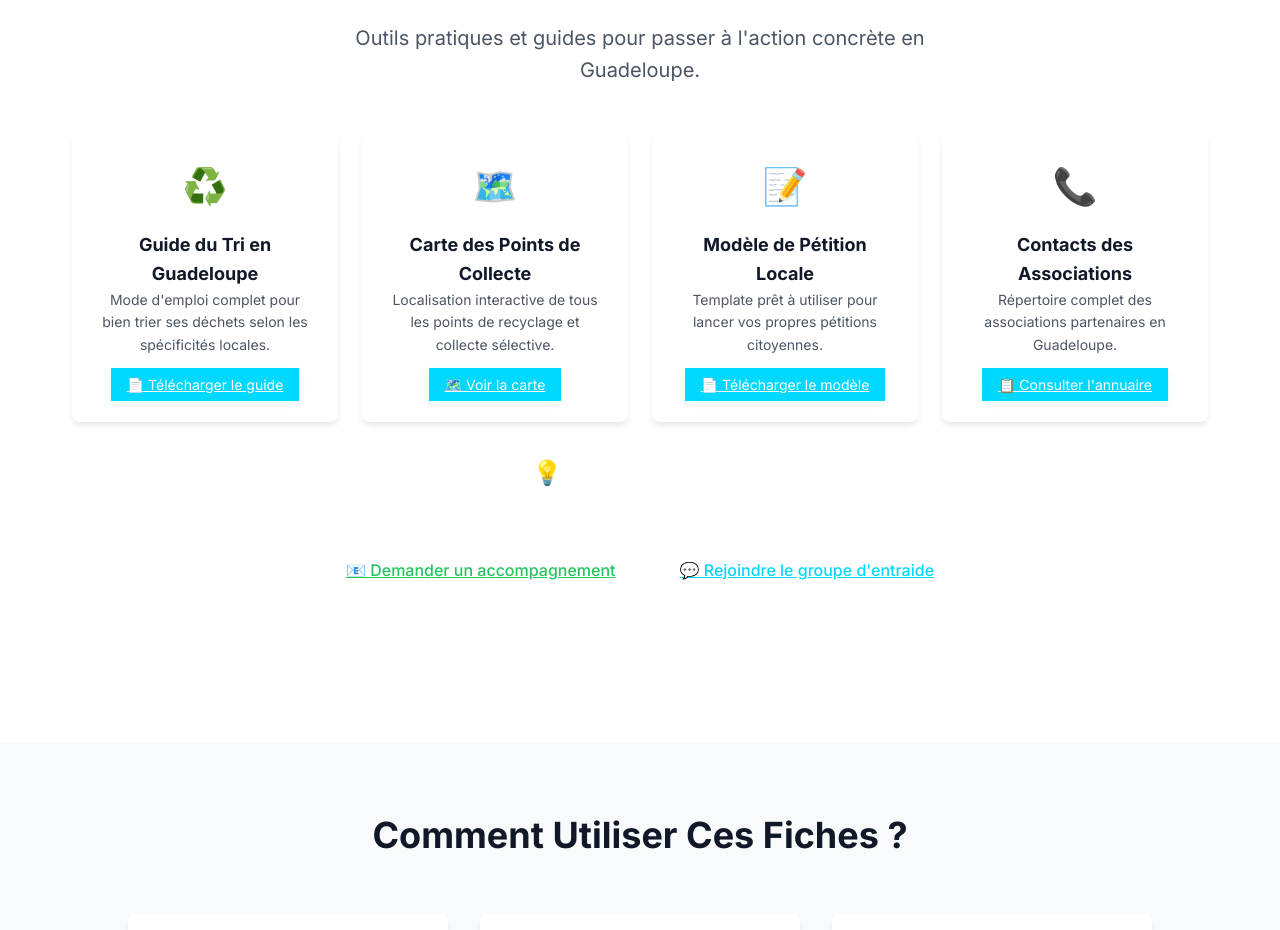
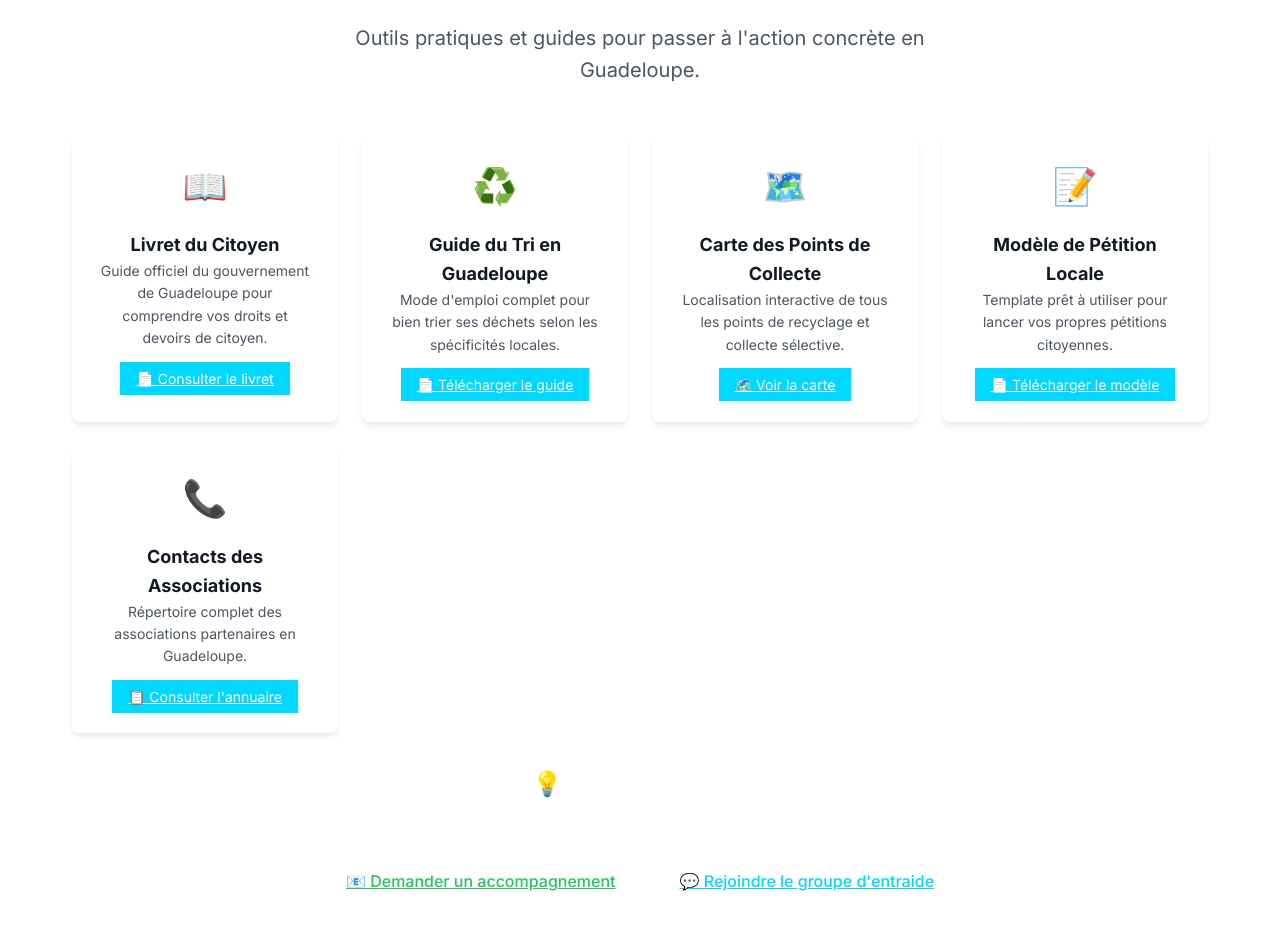
Before and after one commit to cipfarorudy/citoyen-en-action, a React (Vite) app: page /ressources in a window 1280 px wide. Shown: the part 2620-3550 px from the top of the page. Built offline with nearby package versions, Linux system fonts and the light colour scheme.

Commit message:
Ajout du Livret du Citoyen - ressource officielle du gouvernement de Guadeloupe

```diff
--- a/src/pages/RessourcesPage.tsx
+++ b/src/pages/RessourcesPage.tsx
@@ -275,6 +275,28 @@ const RessourcesPage: React.FC = () => {
             <Card className="hover:scale-105 transition-transform">
               <CardContent>
                 <div className="text-center">
+                  <div className="text-4xl mb-4">📖</div>
+                  <h3 className="text-lg font-bold mb-3 text-gray-900">
+                    Livret du Citoyen
+                  </h3>
+                  <p className="text-sm text-gray-600 mb-4">
+                    Guide officiel du gouvernement de Guadeloupe pour comprendre vos droits et devoirs de citoyen.
+                  </p>
+                  <a
+                    href="https://www.guadeloupe.gouv.fr/contenu/telechargement/7719/57332/file/Livret%20du%20citoyen.pdf"
+                    target="_blank"
+                    rel="noopener noreferrer"
+                    className="btn-primary text-sm"
+                  >
+                    📄 Consulter le livret
+                  </a>
+                </div>
+              </CardContent>
+            </Card>
+
+            <Card className="hover:scale-105 transition-transform">
+              <CardContent>
+                <div className="text-center">
                   <div className="text-4xl mb-4">♻️</div>
                   <h3 className="text-lg font-bold mb-3 text-gray-900">
                     Guide du Tri en Guadeloupe
```
